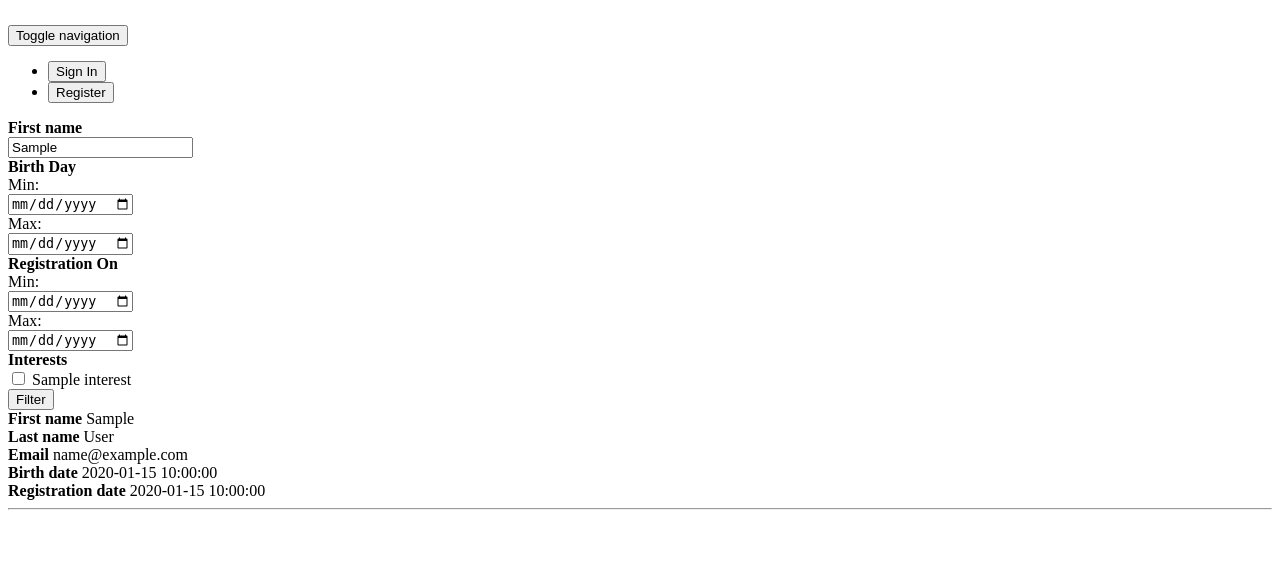
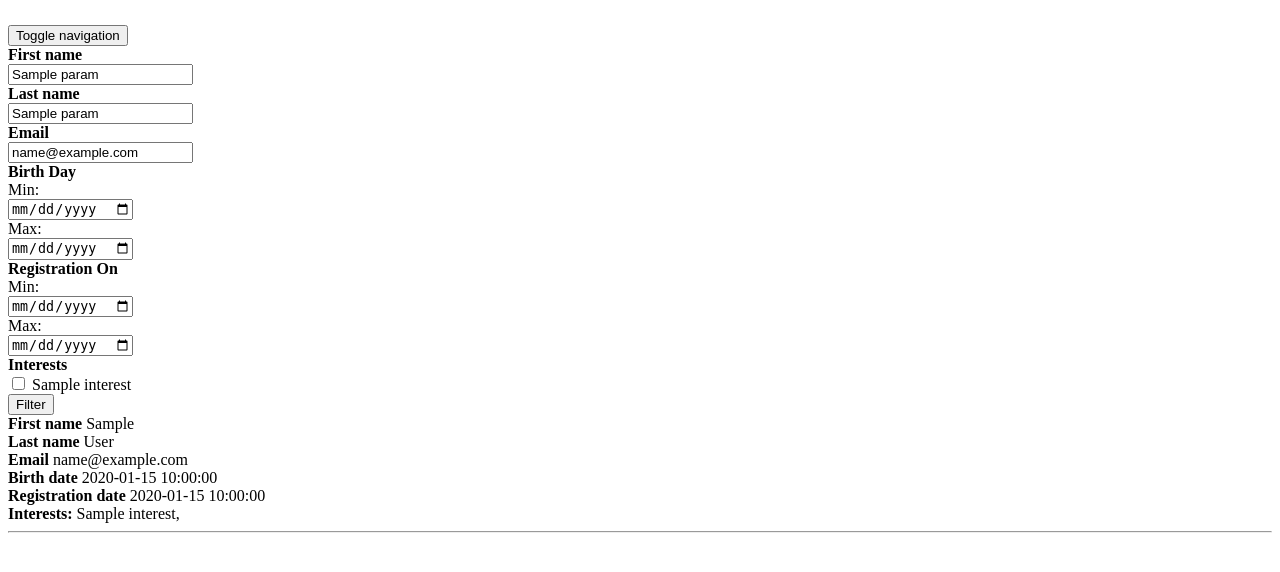
Before and after one commit to jondoedev/user-interests-filter, a PHP site: template templates/main.php in a window 1280 px wide. Shown: the top 572 px of the page. Run offline with PHP 8.4, Linux system fonts and the light colour scheme; the template is opened without the code that fills it: most values are stand-ins (such as "Sample title", 1, 10 or a date in 2020); data that the repository does not hold is empty.

Commit message:
+fixed filtration +  user_interests rendering + Readme.md

```diff
--- a/config.example.php
+++ b/config.example.php
@@ -1,7 +1,7 @@
 <?php
 
 return [
-    'base_url' => '',
+    'base_url' => 'mySite/user-interests-filter/public',
     'timezone' => 'Europe/Kiev',
     'db' => [
         'host' => 'localhost',
--- a/src/Models/Interest.php
+++ b/src/Models/Interest.php
@@ -6,4 +6,9 @@ use Illuminate\Database\Eloquent\Model;
 
 class Interest extends Model {
     protected $guarded = array();
+
+
+    public function users(){
+        return $this->belongsToMany('App\Models\User');
+    }
 }
--- a/src/Models/User.php
+++ b/src/Models/User.php
@@ -11,4 +11,8 @@ class User extends Model {
     {
         return $this->hasMany('App\Models\UserInterest');
     }
+
+    public function interests(){
+        return $this->belongsToMany('App\Models\Interest','user_interests');
+    }
 }
--- a/src/Models/UserInterest.php
+++ b/src/Models/UserInterest.php
@@ -14,7 +14,7 @@ class UserInterest extends Model {
 
     public function interest()
     {
-        return $this->belongsTo('App\Models\Interest');
+        return $this->belongsToMany('App\Models\Interest');
     }
 
 }
--- a/templates/_header.php
+++ b/templates/_header.php
@@ -31,16 +31,6 @@
                 </button>
                 <a class="navbar-brand" href="<?= App\App::url('/') ?>"><img src="<?= App\App::url('/img/logo.png') ?>" style="max-height: 100%"></a>
             </div>
-            <div class="collapse navbar-collapse" id="bs-example-navbar-collapse-1">
-                <ul class="nav navbar-nav navbar-right" style="margin-top: 15px;">
-                        <li><a href="<?= App\App::url('/sign-in') ?>">
-                                <button type="submit" class="btn btn-primary col-md-offset-1">Sign In</button>
-                            </a></li>
-                        <li><a href="<?= App\App::url('/sign-up') ?>">
-                                <button type="submit" class="btn btn-primary col-md-offset-1">Register</button>
-                            </a></li>
-                </ul>
-            </div>
         </div>
     </nav>
 
--- a/templates/main.php
+++ b/templates/main.php
@@ -6,14 +6,24 @@
             <div class="form-group">
                 <div><b>First name</b></div>
                 <input name="first_name"
-                       value="<?= isset($params['first_name']) ? $params['first_name'] : '' ?>">
+                       value="<?= isset($params['first-name']) ? $params['first-name'] : '' ?>">
+            </div>
+            <div class="form-group">
+                <div><b>Last name</b></div>
+                <input name="last_name"
+                       value="<?= isset($params['last-name']) ? $params['last-name'] : '' ?>">
+            </div>
+            <div class="form-group">
+                <div><b>Email</b></div>
+                <input name="email"
+                       value="<?= isset($params['email']) ? $params['email'] : '' ?>">
             </div>
 
             <div class="form-group">
                 <div><b>Birth Day</b></div>
 
                 <div>
-                    <div>Min: </div>
+                    <div>Min:</div>
                     <input type="date" name="birth-date[from]"
                            value="<?= isset($params['birth-date']['from']) ? $params['birth-date']['from'] : '' ?>">
                 </div>
@@ -45,7 +55,7 @@
                     <div>
                         <label>
                             <input type="checkbox" name="interest-ids[]" value="<?= $interest->id ?>"
-                                   <?= (isset($params['interest-ids']) && in_array($interest->id, $params['interest-ids'])) ? 'checked' : '' ?>
+                                <?= (isset($params['interest-ids']) && in_array($interest->id, $params['interest-ids'])) ? 'checked' : '' ?>
                             />
                             <?= $interest->name ?><br>
                         </label>
@@ -78,6 +88,12 @@
                     <b>Registration date</b>
                     <?= $user->created_at; ?>
                 </div>
+                <div>
+                    <b>Interests: </b>
+                    <?php foreach ($user->interests as $interest) { ?>
+                        <?= $interest->name . ', '; ?>
+                    <?php } ?>
+                </div>
 
                 <hr>
             <?php } ?>
```
Also changed, not shown: src/routes.php (+37 -41 lines), public/.htaccess, readme.md (added).
